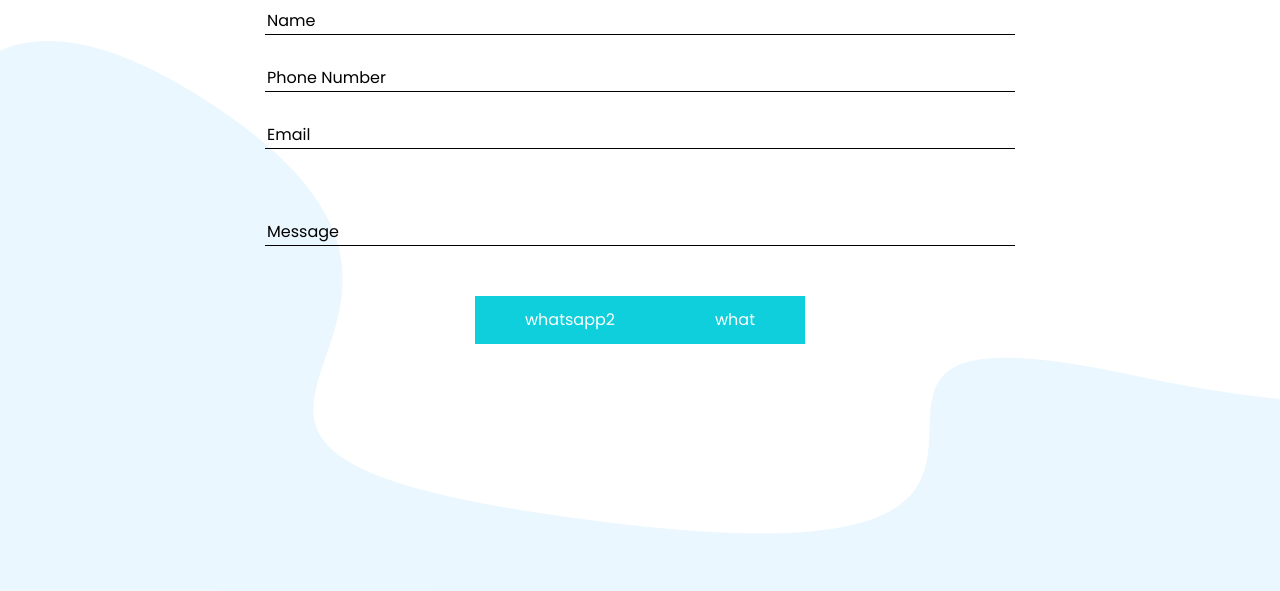
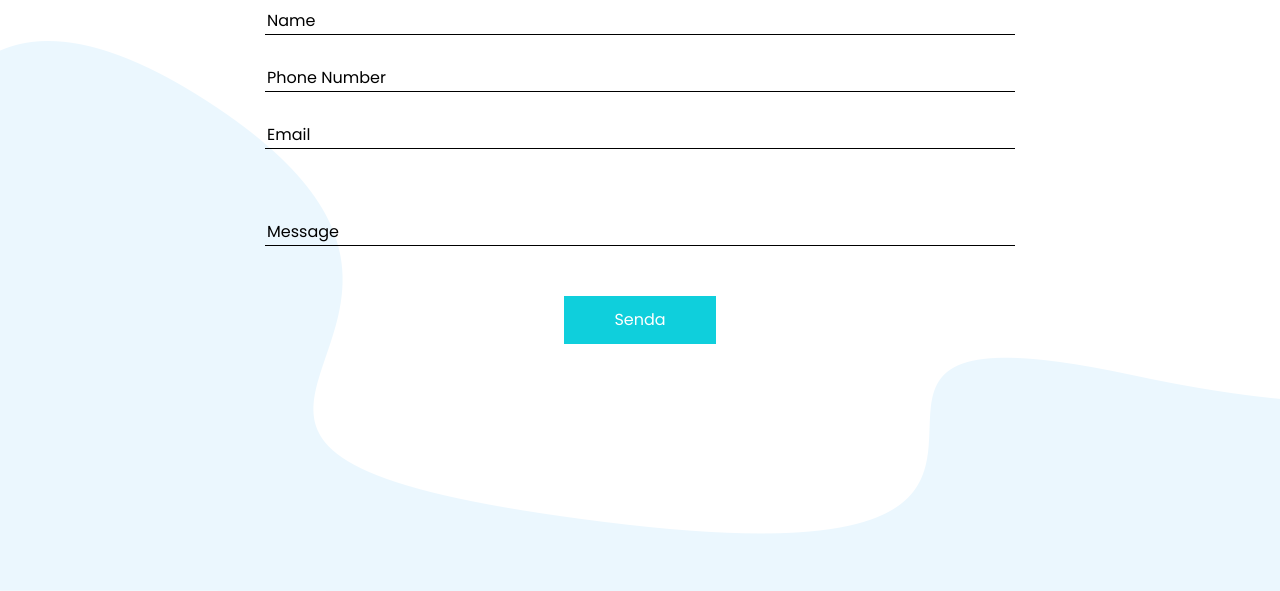
Before and after one commit to BNMedia/bnmedia.github.io, a plain HTML site: page index.html in a window 1280 px wide. Shown: the part 4514-5105 px from the top of the page. Drawn offline with Linux system fonts and the light colour scheme.

Commit message:
Update index.html

```diff
--- a/index.html
+++ b/index.html
@@ -480,15 +480,9 @@
                     <input type="text" placeholder="Message" class="message_input">
                   </div>
                   <div class=" d-flex justify-content-center ">
-                    <button href="https://wa.me/97470074989/?text=hi">
-                      whatsapp2
+                    <button onclick="location.href = 'wa.me/97470074989/?text=hi'; ">
+                      Senda
                     </button>
-                    <button id="myButton123" class="d-flex justify-content-center" >what</button>
-<script type="text/javascript">
-document. getElementById("myButton123"). onclick = function () {
-location. href = "https://wa.me/97470074989/?text=hi";
-};
-</script>
                   </div>
                 </div>
               </div>
```
